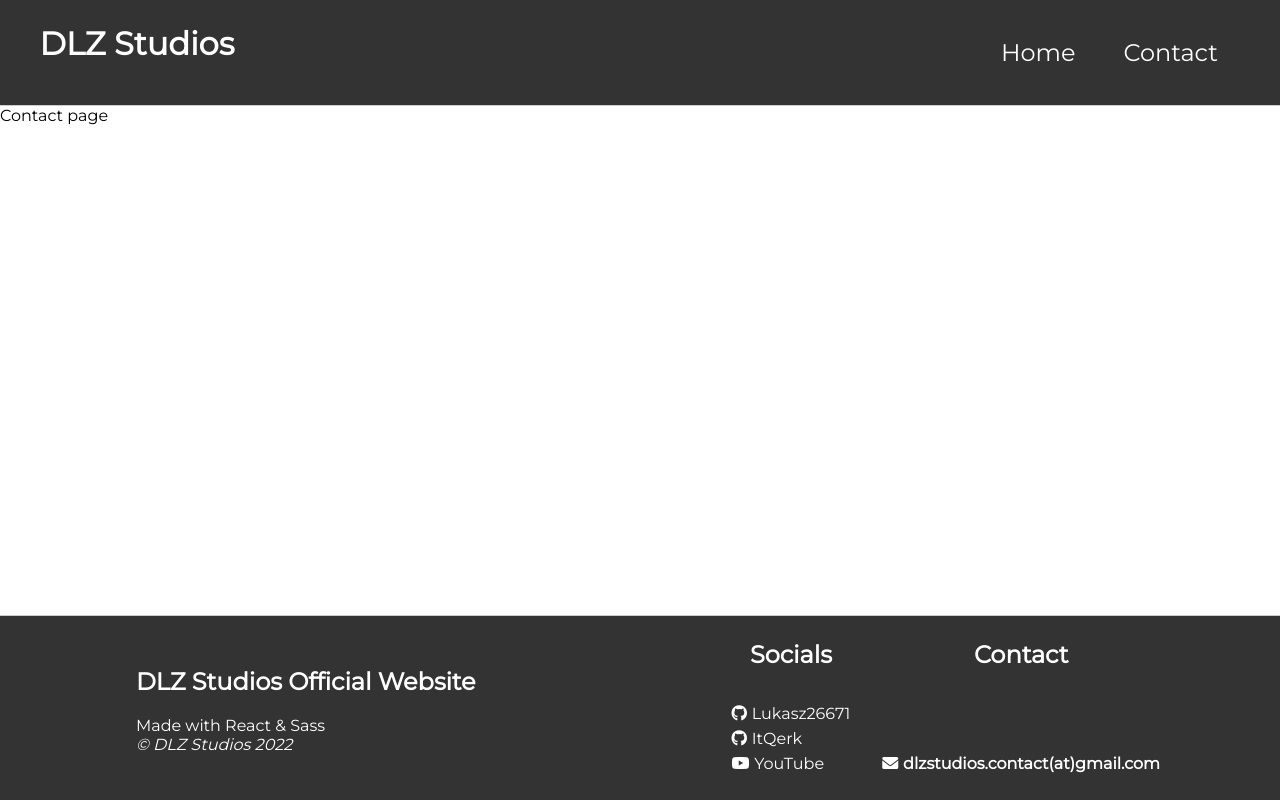
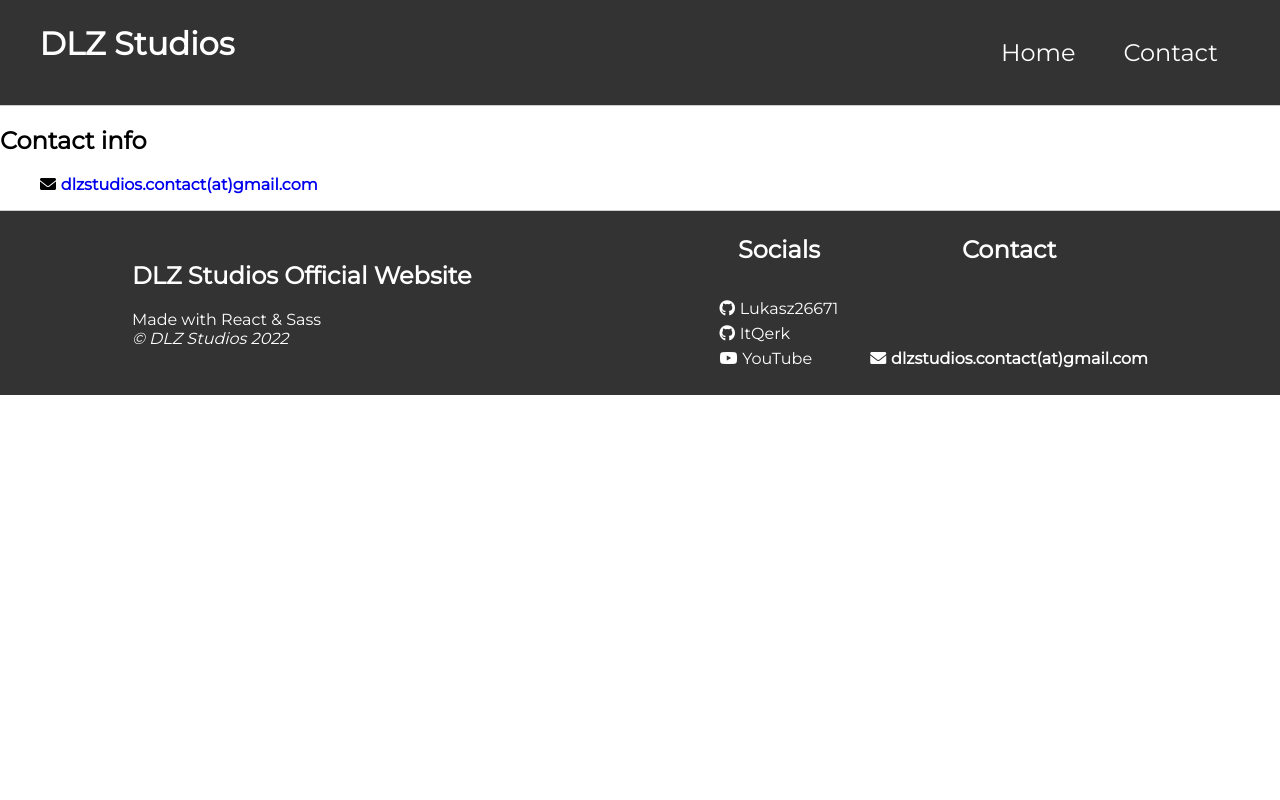
Before and after one commit to lukasz26671/DLZStudiosWebpage, a React app: page /contact in a window 1280 px wide. Built offline with nearby package versions, Linux system fonts and the light colour scheme; the HTML template or start-up script is replaced by a standard one.

Commit message:
All get requests handled on ReactRouter now.

```diff
--- a/client/src/components/App.jsx
+++ b/client/src/components/App.jsx
@@ -1,5 +1,5 @@
 import React, { Component } from 'react';
-import {BrowserRouter as Router, Route, Switch} from 'react-router-dom';
+import {BrowserRouter as HashRouter, Route, Switch} from 'react-router-dom';
 
 import Header from './Header.jsx';
 import Footer from './Footer.jsx';
@@ -20,10 +20,9 @@ class App extends Component {
 
   render() {
     return (
-      <Router>
-        <div className="wrapper">
+      <HashRouter>
           <Header />
-          <div className="content">
+          <div className="page-content">
             <Switch>
               <Route exact path="/">
                 <Home />
@@ -34,8 +33,7 @@ class App extends Component {
             </Switch>
           </div>
           <Footer />
-        </div>
-      </Router>
+      </HashRouter>
     );
   }
 }
--- a/client/src/components/routes/Contact.jsx
+++ b/client/src/components/routes/Contact.jsx
@@ -2,6 +2,11 @@ import React from 'react';
 
 export default function Contact(props) {
     return (
-        <div>Contact page</div>
+        <div className="contact-info">
+            <h2>Contact info</h2>
+            <ul>
+                <li className="mail"><a href="mailto:dlzstudios.contact@gmail.com">dlzstudios.contact(at)gmail.com</a></li>
+            </ul>
+        </div>
     );
 }
--- a/client/src/components/routes/Home.jsx
+++ b/client/src/components/routes/Home.jsx
@@ -1,7 +1,9 @@
 import React from 'react';
-
+import logo from "../../img/logo.jpg";
 export default function Home(props) {
     return (
-        <div>Home page</div>
+        <div>
+            <h2>Home page</h2>
+        </div>
     );
 }
--- a/client/src/scss/main.scss
+++ b/client/src/scss/main.scss
@@ -10,10 +10,15 @@ $fa-font-path: "./webfonts";
 }
 
 
-html, body {
+html, body, #root {
     margin: 0; padding: 0;
+    min-height: 100%;
+    min-width: 100%;
 }
 
+.page-content {
+    min-height: 100%;
+}
 
 $dark_bg: #333;
 $light_bg: #f5f5f5;
@@ -25,6 +30,8 @@ a {
 }
 
 .header {
+    position: sticky;
+    top: 0px;
     background-color: $light_bg;
     padding: .25em .5em;
     border-bottom: 1px solid #ccc;
@@ -57,9 +64,8 @@ a {
 }
 
 .footer {
-    position: fixed;
+    position: static;
     bottom: 0;
-    width: 100%;
     background-color: $dark_bg;
     padding: .25em .5em;
     border-top: 1px solid #ccc;
--- a/webpack.config.js
+++ b/webpack.config.js
@@ -21,6 +21,17 @@ module.exports = {
         test: /\.(scss|css)$/,
         use: ['style-loader', 'css-loader', 'sass-loader'],
       },
+      {
+        test: /\.(png|jpeg|gif|jpg)$/i,
+        use: [
+          {
+            loader: 'file-loader',
+            options: {
+              name: '[path][name].[ext]',
+            }
+          },
+        ],
+      },
     ]
   },
   output: {
```
Also changed, not shown: server.js (+9 -0 lines), client/src/img/logo.jpg (added), 1 other file (tests, documents, lock files or other folders).
